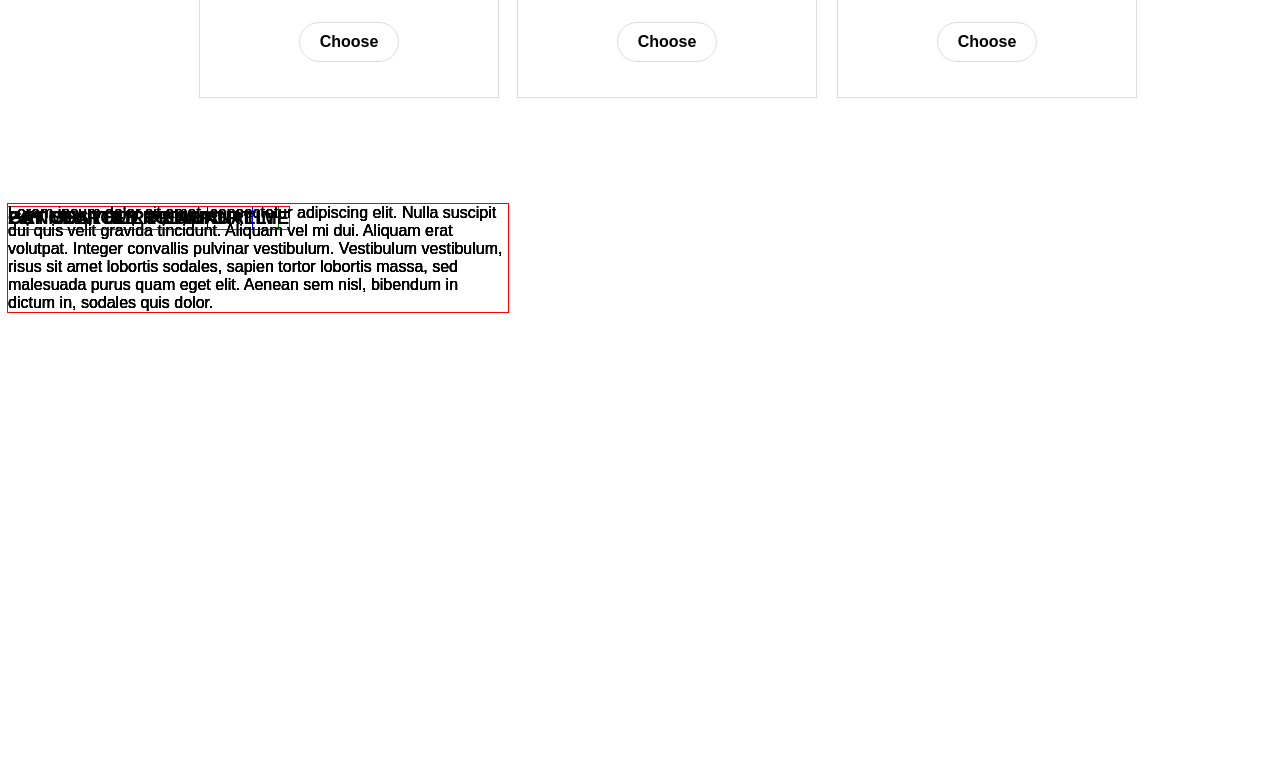
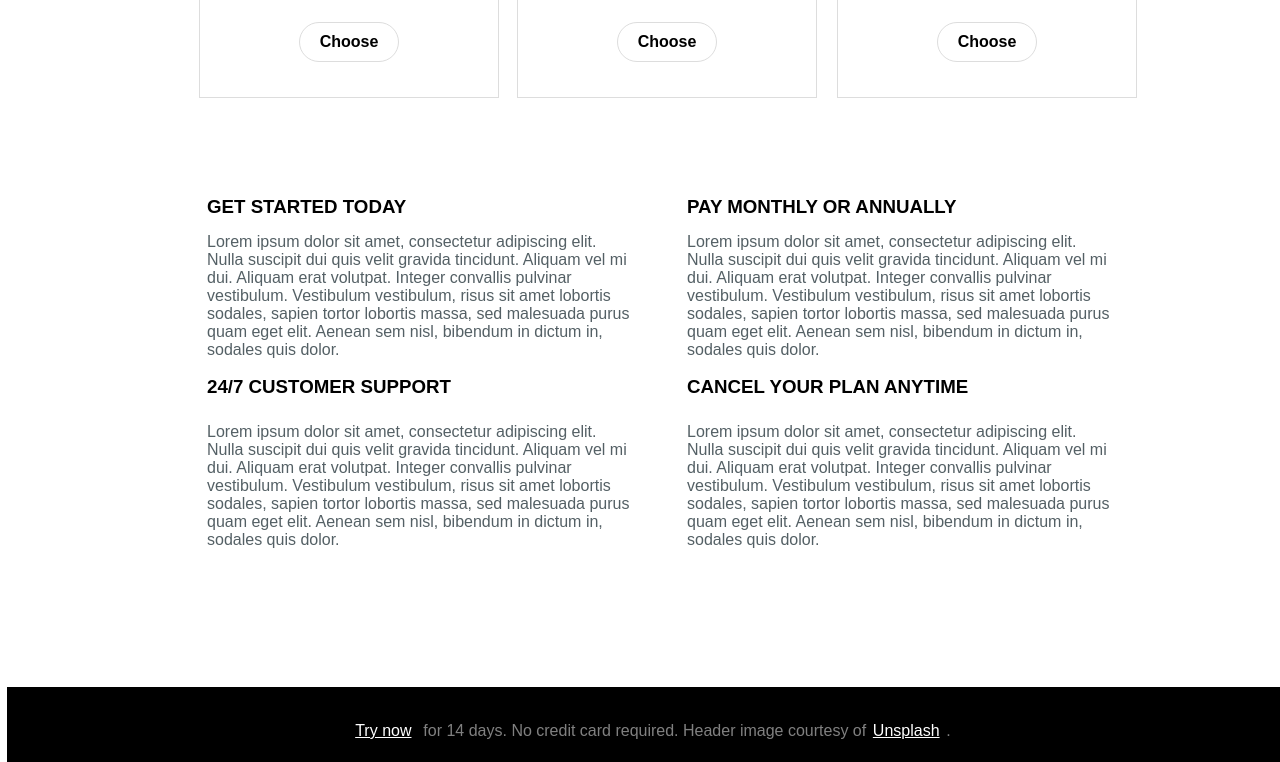
Before and after one commit to AirForcePierce/normmodeboyz, a plain HTML site: page index.html in a window 1280 px wide. Shown: the part 946-1708 px from the top of the page. Before the commit the page ends 1633 px from the top, so only its background shows below. Drawn offline with Linux system fonts and the light colour scheme.

Commit message:
Footer added almost finished

```diff
--- a/index.html
+++ b/index.html
@@ -67,6 +67,12 @@
 <p class=parafour>Lorem ipsum dolor sit amet, consectetur adipiscing elit. Nulla suscipit dui quis velit gravida tincidunt. Aliquam vel mi dui. Aliquam erat volutpat. Integer convallis pulvinar vestibulum. Vestibulum vestibulum, risus sit amet lobortis sodales, sapien tortor lobortis massa, sed malesuada purus quam eget elit. Aenean sem nisl, bibendum in dictum in, sodales quis dolor.</p>
 </div>
 
+<!-- FOOTER WITH LINK -->
+
+<div class=foot>
+<a class=white href="#">Try now</a>for 14 days. No credit card required. Header image courtesy of<a class=white href="#">Unsplash</a>.
+</div>
+
 
 </body>
 </html>
--- a/main.css
+++ b/main.css
@@ -306,68 +306,85 @@ h3 {
 }
 
 p {
-  width: 500px;
+  width: 430px;
   display: inline-block;
+  color: #546065;
 }
 
 .paragraphs {
   height: 500px;
+  position: relative;
 }
 
 .paraone {
   position: absolute;
-  top: 100px
-  left: 100px;
-  border: 1px solid black;
+  top: 30px;
+  left: 200px;
+  /*border: 1px solid black;*/
 
 }
 
 .paratwo {
   position: absolute;
-  top: 100px
-  left: 100px;
-  border: 1px solid green;
+  top: 30px;
+  left: 680px;
+  /*border: 1px solid green;*/
 
 }
 
 .parathree {
   position: absolute;
-  top: 100px
-  left: 100px;
-  border: 1px solid blue;
+  top: 220px;
+  left: 200px;
+  /*border: 1px solid blue; */
 }
 
 .parafour {
   position: absolute;
-  top: 100px
-  left: 100px;
-  border: 1px solid red;
+  top: 220px;
+  left: 680px;
+  /*border: 1px solid red; */
 }
 
 .hone {
   position: absolute;
-  top: 100px
-  left: 100px;
-  border: 1px solid black;
+  top: -10px;
+  left: 200px;
+  /*border: 1px solid black;*/
 }
 
 .htwo {
   position: absolute;
-  top: 100px
-  left: 100px;
-  border: 1px solid green;
+  top: -10px;
+  left: 680px;
+  /*border: 1px solid green;*/
 }
 
 .hthree {
   position: absolute;
-  top: 100px
-  left: 100px;
-  border: 1px solid blue;
+  top: 170px;
+  left: 200px;
+  /*border: 1px solid blue;*/
 }
 
 .hfour {
   position: absolute;
-  top: 100px
-  left: 100px;
-  border: 1px solid red;
+  top: 170px;
+  left: 680px;
+  /*border: 1px solid red;*/
 }
+
+/*FOOTER*/
+
+.foot {
+  background-color: black;
+  color: gray;
+  text-align: center;
+  width: 1280px;
+  height: 40px;
+  padding-top: 35px;
+}
+
+.white {
+  color: white;
+}
```
